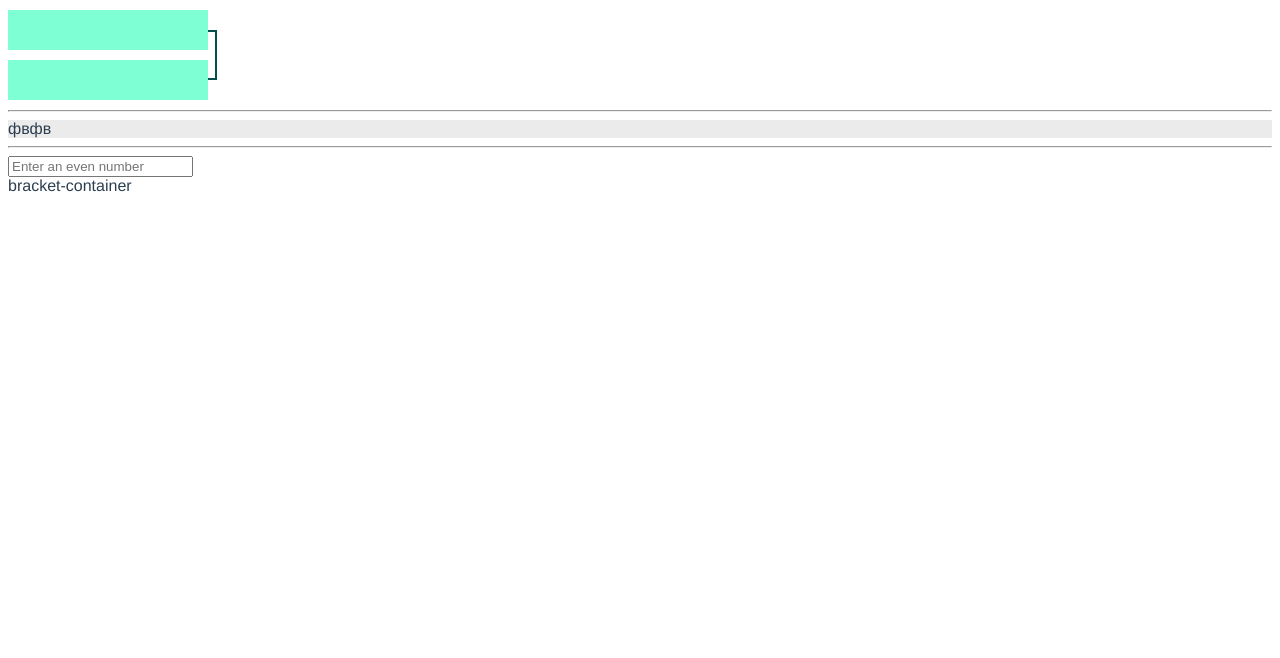
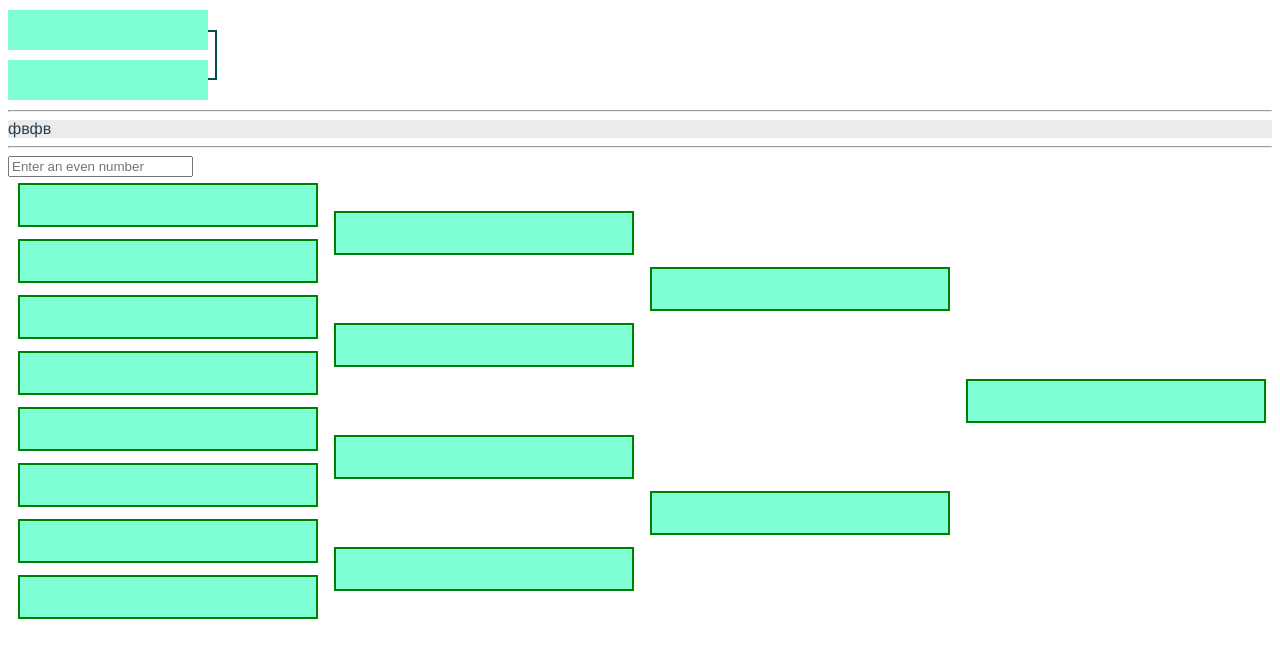
Before and after one commit to funny-family/tournament-grid, a Vue app: page / in a window 1280 px wide. Shown: the top 658 px of the page. Built offline with nearby package versions, Linux system fonts and the light colour scheme.

Commit message:
added display of tournoment diagram blocks

```diff
--- a/src/components/diagrams/SingleEliminationDiagram.vue
+++ b/src/components/diagrams/SingleEliminationDiagram.vue
@@ -1,10 +1,20 @@
 <template>
   <div class="single-elimination-diagram-container">
-    bracket-container
+    <template v-for="(column, columnIndex) in columns">
+      <div class="column" :key="columnIndex">
+        <template v-for="(participant, participantIndex) in column">
+          <div class="participant" :key="participantIndex">
+            <div class="participant__content"></div>
+          </div>
+        </template>
+      </div>
+    </template>
   </div>
 </template>
 
 <script>
+const defaultParticipants = [256, 128, 64, 32, 16, 8, 4, 2, 1];
+
 export default {
   name: 'Single-elimination-diagram',
   props: {
@@ -12,10 +22,42 @@ export default {
       type: Number,
       default: 8
     }
+  },
+  computed: {
+    columns() {
+      return defaultParticipants.filter((columns) => columns <= this.$props.diagramSize);
+    }
   }
 };
 </script>
 
 <style scoped>
+.single-elimination-diagram-container {
+  display: flex;
+}
 
+.column {
+  display: flex;
+  flex-grow: 1;
+  flex-direction: column;
+}
+
+.participant {
+  display: flex;
+  flex-direction: column;
+  justify-content: center;
+  margin: 0 10px;
+  padding: 6px 0;
+  flex-grow: 1;
+  position: relative;
+}
+
+.participant__content {
+  border: 2px solid green;
+  background-color: aquamarine;
+  width: 100%;
+  min-width: 60px;
+  height: 40px;
+  position: relative;
+}
 </style>
```
